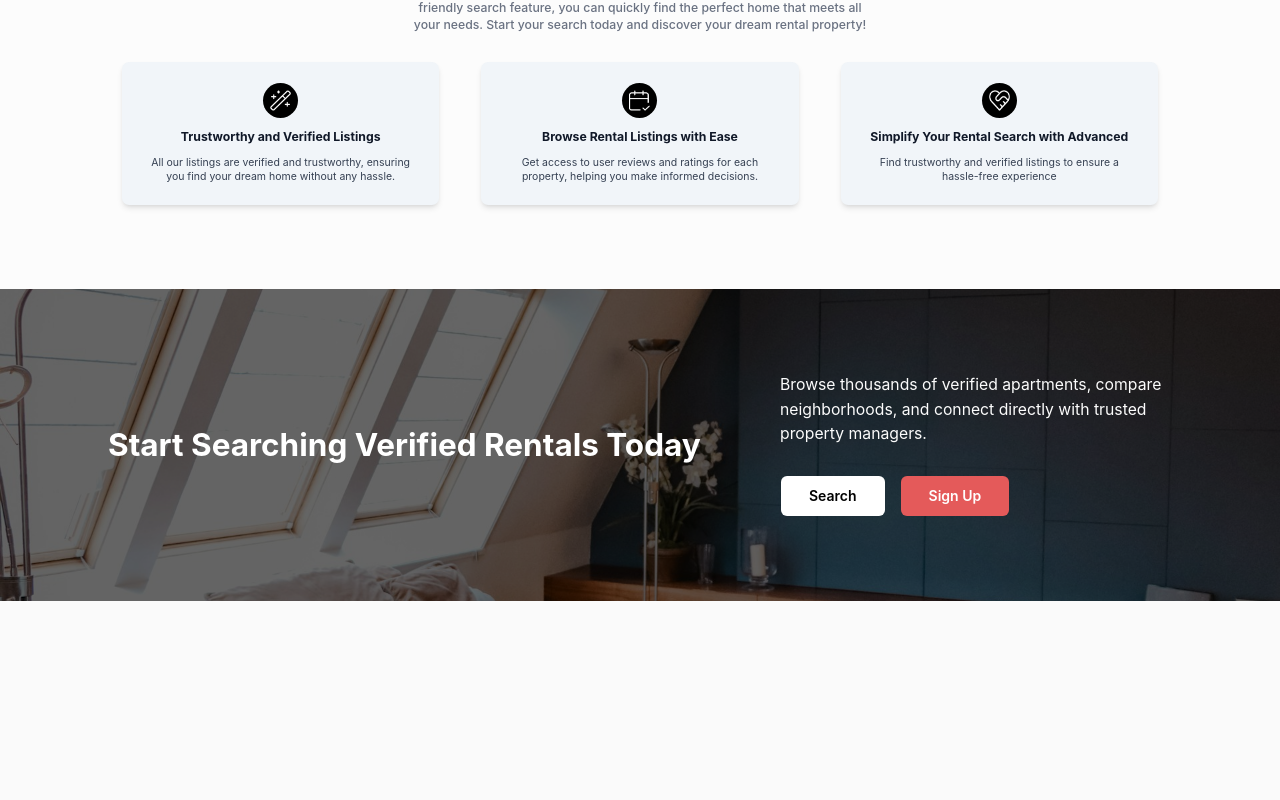
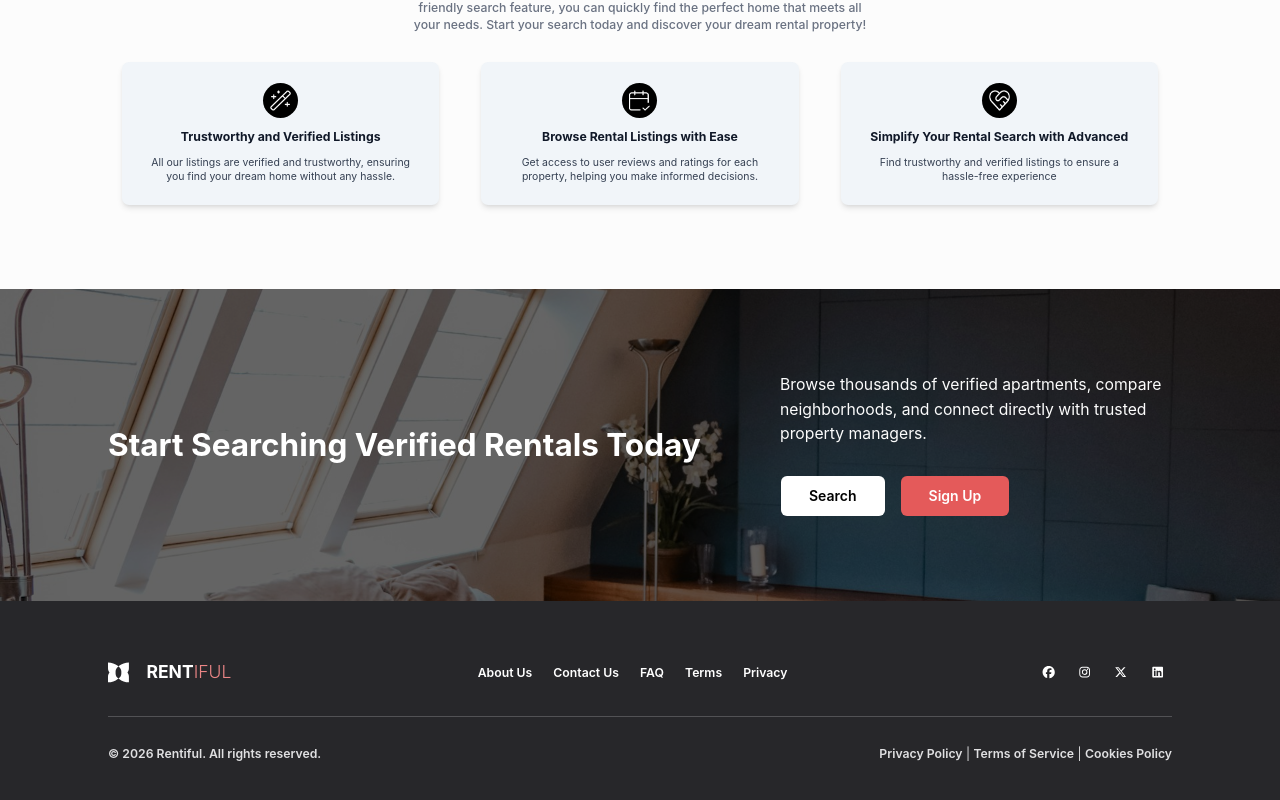
Before and after one commit to Abdelhakam23/rentlful, a Next.js app: page /landing in a window 1280 px wide. Shown: the part 1558-2358 px from the top of the page. Before the commit the page ends 2159 px from the top, so only its background shows below. Built offline with nearby package versions, Linux system fonts and the light colour scheme; no server answers.

Commit message:
feature:add footer section

```diff
--- /dev/null
+++ b/app/(nondashboard)/landing/_components/FooterSection.tsx
@@ -0,0 +1,152 @@
+import Logo from "@/components/Logo";
+import Link from "next/link";
+import { FontAwesomeIcon } from "@fortawesome/react-fontawesome";
+import {
+  faFacebook,
+  faInstagram,
+  faXTwitter,
+  faLinkedin,
+} from "@fortawesome/free-brands-svg-icons";
+async function getCurrentYear() {
+  "use cache";
+  return new Date().getFullYear();
+}
+
+const FooterSection = async () => {
+  const currentYear = await getCurrentYear();
+  return (
+    <footer className="bg-primary-700">
+      <div className="max-w-7xl px-4 sm:px-6 md:px-8 py-12 md:py-16 mx-auto">
+        <div className="flex flex-col md:flex-row justify-between items-center text-white gap-6">
+          <Logo />
+
+          {/* Nav Links */}
+          <nav>
+            <ul className="flex flex-wrap justify-center gap-x-6 gap-y-3 items-center ">
+              <li>
+                <Link
+                  href="/about"
+                  className="font-semibold hover:text-gray-300 transition-colors"
+                >
+                  About Us
+                </Link>
+              </li>
+              <li>
+                <Link
+                  href="/contact"
+                  className="font-semibold hover:text-gray-300 transition-colors"
+                >
+                  Contact Us
+                </Link>
+              </li>
+              <li>
+                <Link
+                  href="/faq"
+                  className="font-semibold hover:text-gray-300 transition-colors"
+                >
+                  FAQ
+                </Link>
+              </li>
+              <li>
+                <Link
+                  href="/terms"
+                  className="font-semibold hover:text-gray-300 transition-colors"
+                >
+                  Terms
+                </Link>
+              </li>
+              <li>
+                <Link
+                  href="/privacy"
+                  className="font-semibold hover:text-gray-300 transition-colors"
+                >
+                  Privacy
+                </Link>
+              </li>
+            </ul>
+          </nav>
+
+          <div className="flex items-center gap-2">
+            <a
+              aria-label="Follow Rentiful on Facebook "
+              href="https://www.facebook.com"
+              target="_blank"
+              rel="noopener noreferrer"
+              className="p-2"
+            >
+              <FontAwesomeIcon
+                icon={faFacebook}
+                className="w-5 h-5 hover:text-gray-300 transition-colors"
+              />
+            </a>
+            <a
+              aria-label="Follow Rentiful on Instagram"
+              href="https://www.instagram.com"
+              target="_blank"
+              rel="noopener noreferrer"
+              className="p-2"
+            >
+              <FontAwesomeIcon
+                icon={faInstagram}
+                className="w-5 h-5 hover:text-gray-300 transition-colors"
+              />
+            </a>
+            <a
+              aria-label="Follow Rentiful on Twitter"
+              href="https://www.twitter.com"
+              target="_blank"
+              rel="noopener noreferrer"
+              className="p-2"
+            >
+              <FontAwesomeIcon
+                icon={faXTwitter}
+                className="w-5 h-5 hover:text-gray-300 transition-colors"
+              />
+            </a>
+            <a
+              aria-label="Follow Rentiful on LinkedIn"
+              href="https://www.linkedin.com"
+              target="_blank"
+              rel="noopener noreferrer"
+              className="p-2"
+            >
+              <FontAwesomeIcon
+                icon={faLinkedin}
+                className="w-5 h-5 hover:text-gray-300 transition-colors"
+              />
+            </a>
+          </div>
+        </div>
+        <div className="border-white/20 border-t mt-8 pt-8 flex flex-col md:flex-row justify-between items-center text-primary-200 text-sm gap-6 ">
+          <div className="font-semibold ">
+            &copy; {currentYear} Rentiful. All rights reserved.
+          </div>
+          <div>
+            <Link
+              href="/privacy"
+              className="font-semibold hover:text-white transition-colors"
+            >
+              Privacy Policy
+            </Link>
+            {" | "}
+            <Link
+              href="/terms"
+              className="font-semibold hover:text-white transition-colors"
+            >
+              Terms of Service
+            </Link>
+            {" | "}
+            <Link
+              href="/cookies"
+              className="font-semibold hover:text-white transition-colors"
+            >
+              Cookies Policy
+            </Link>
+          </div>
+        </div>
+      </div>
+    </footer>
+  );
+};
+
+export default FooterSection;
--- a/app/(nondashboard)/landing/page.tsx
+++ b/app/(nondashboard)/landing/page.tsx
@@ -1,6 +1,7 @@
 import CallToActionSection from "./_components/CallToActionSection";
 import DiscoverSection from "./_components/DiscoverSection";
 import FeaturesSection from "./_components/FeaturesSection";
+import FooterSection from "./_components/FooterSection";
 import HeroSection from "./_components/HeroSection";
 
 const LandingPage = () => {
@@ -10,6 +11,7 @@ const LandingPage = () => {
       <FeaturesSection />
       <DiscoverSection />
       <CallToActionSection />
+      <FooterSection/>
     </div>
   );
 };
--- /dev/null
+++ b/components/Logo.tsx
@@ -0,0 +1,27 @@
+import Image from "next/image";
+import Link from "next/link";
+import React from "react";
+
+const Logo = () => {
+  return (
+    <Link href="/" className="cursor-pointer group " scroll={false}>
+      <div className="flex items-center gap-3 md:gap-5">
+        <Image
+          src="/logo.svg"
+          alt="Rentiful Logo"
+          width={24}
+          height={24}
+          className="w-6 h-6"
+        />
+        <div className="text-xl font-bold group-hover:text-primary-300">
+          RENT
+          <span className="text-secondary-500 font-light group-hover:text-primary-300 ">
+            IFUL
+          </span>
+        </div>
+      </div>
+    </Link>
+  );
+};
+
+export default Logo;
--- a/components/Navbar.tsx
+++ b/components/Navbar.tsx
@@ -2,31 +2,17 @@ import { NAVBAR_HEIGHT } from "@/lib/constants";
 import Image from "next/image";
 import Link from "next/link";
 import { Button } from "./ui/button";
+import Logo from "./Logo";
 
 const Navbar = () => {
   return (
     <nav
-      className="fixed top-0 left-0 z-50 w-full shadow-xl"
+      className="fixed top-0 left-0 z-50 w-full shadow-xl bg-primary-700"
       style={{ height: `${NAVBAR_HEIGHT}px` }}
     >
-      <div className="flex justify-between items-center w-full py-3 px-4 md:px-8 bg-primary-700 text-white h-full">
-        <Link href="/" className="cursor-pointer group " scroll={false}>
-          <div className="flex items-center gap-3 md:gap-5">
-            <Image
-              src="/logo.svg"
-              alt="Rentiful Logo"
-              width={24}
-              height={24}
-              className="w-6 h-6"
-            />
-            <div className="text-xl font-bold group-hover:text-primary-300">
-              RENT
-              <span className="text-secondary-500 font-light group-hover:text-primary-300 ">
-                IFUL
-              </span>
-            </div>
-          </div>
-        </Link>
+      <div>
+        <div className="max-w-7xl mx-auto flex justify-between items-center w-full py-3 px-4 sm:px-6 md:px-8   text-white h-full">
+          <Logo />
 
           <p className="font-light hidden md:block text-primary-200">
             Discover your perfect rental apartment with our advanced search
@@ -51,6 +37,7 @@ const Navbar = () => {
             </Button>
           </div>
         </div>
+      </div>
     </nav>
   );
 };
--- a/package.json
+++ b/package.json
@@ -10,6 +10,10 @@
   },
   "dependencies": {
     "@base-ui/react": "^1.9.0",
+    "@fortawesome/fontawesome-svg-core": "^7.3.1",
+    "@fortawesome/free-brands-svg-icons": "^7.3.1",
+    "@fortawesome/free-solid-svg-icons": "^7.3.1",
+    "@fortawesome/react-fontawesome": "^3.5.0",
     "@hookform/resolvers": "^7.0.6",
     "@reduxjs/toolkit": "^2.14.0",
     "class-variance-authority": "^0.7.1",
```
Also changed, not shown: 1 other file (tests, documents, lock files or other folders). Lines whose indentation alone changed are shown as unchanged.
